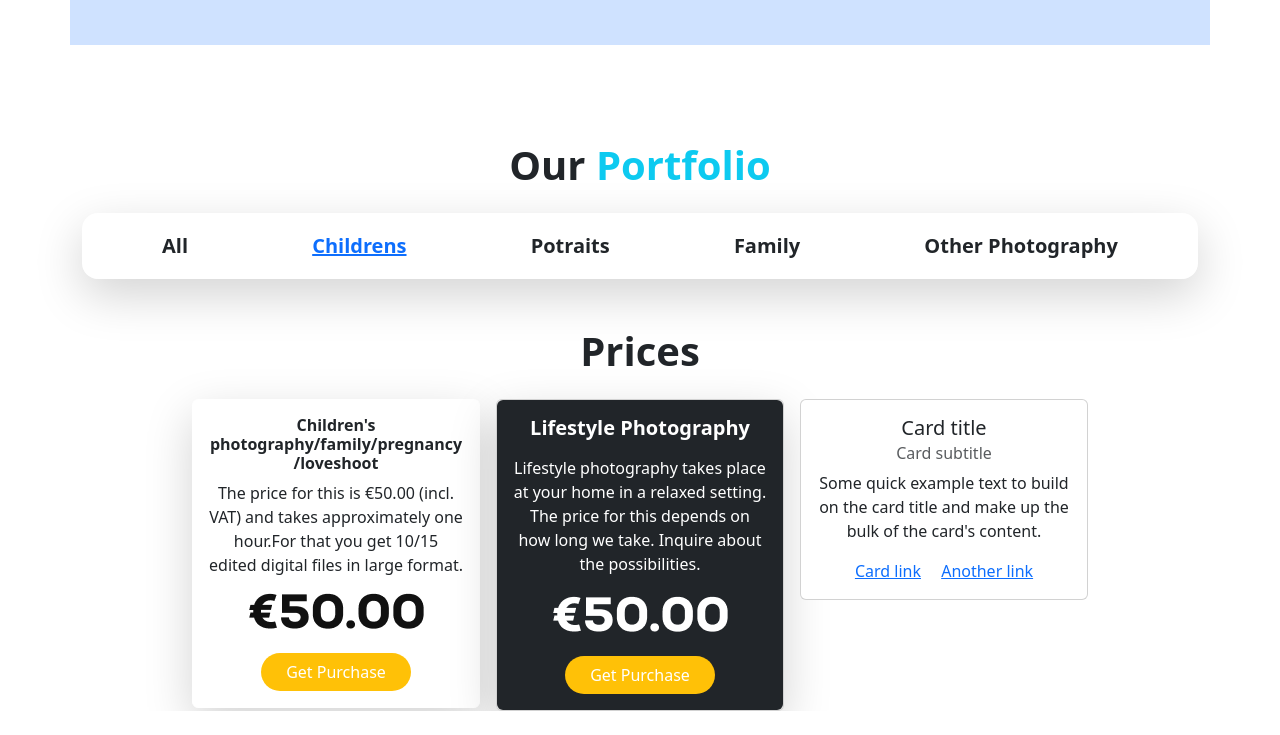
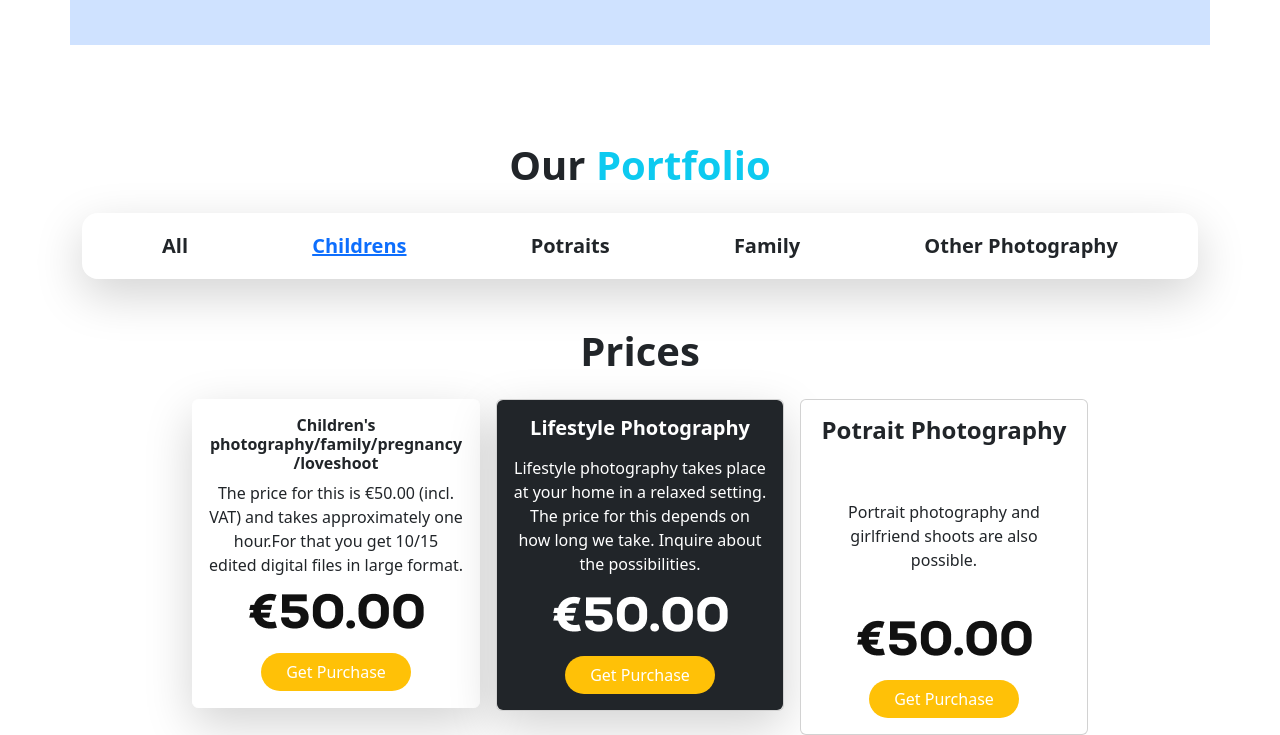
Before and after one commit to SM-Arafat06/Bootstrap, a plain HTML site: page index.html in a window 1280 px wide. Shown: the part 1325-2060 px from the top of the page. Before the commit the page ends 2036 px from the top, so only its background shows below. Drawn offline with nearby package versions, Linux system fonts and the light colour scheme.

Commit message:
third commit

```diff
--- a/index.html
+++ b/index.html
@@ -133,11 +133,10 @@
         <div>
           <div class="card" style="width: 18rem;">
             <div class="card-body">
-              <h5 class="card-title">Card title</h5>
-              <h6 class="card-subtitle mb-2 text-body-secondary">Card subtitle</h6>
-              <p class="card-text">Some quick example text to build on the card title and make up the bulk of the card's content.</p>
-              <a href="#" class="card-link">Card link</a>
-              <a href="#" class="card-link">Another link</a>
+              <h5 class="card-title fs-4 fw-bold">Potrait Photography</h5>
+              <p class="card-text pt-5 pb-2">Portrait photography and girlfriend shoots are also possible.</p>
+              <img src="images/€50.00.png" alt="" class="pt-4">
+              <button type="submit" class="btn bg-warning rounded-5 mt-4 text-white ps-4 pe-4">Get Purchase</button>
             </div>
           </div>
         </div>
```
